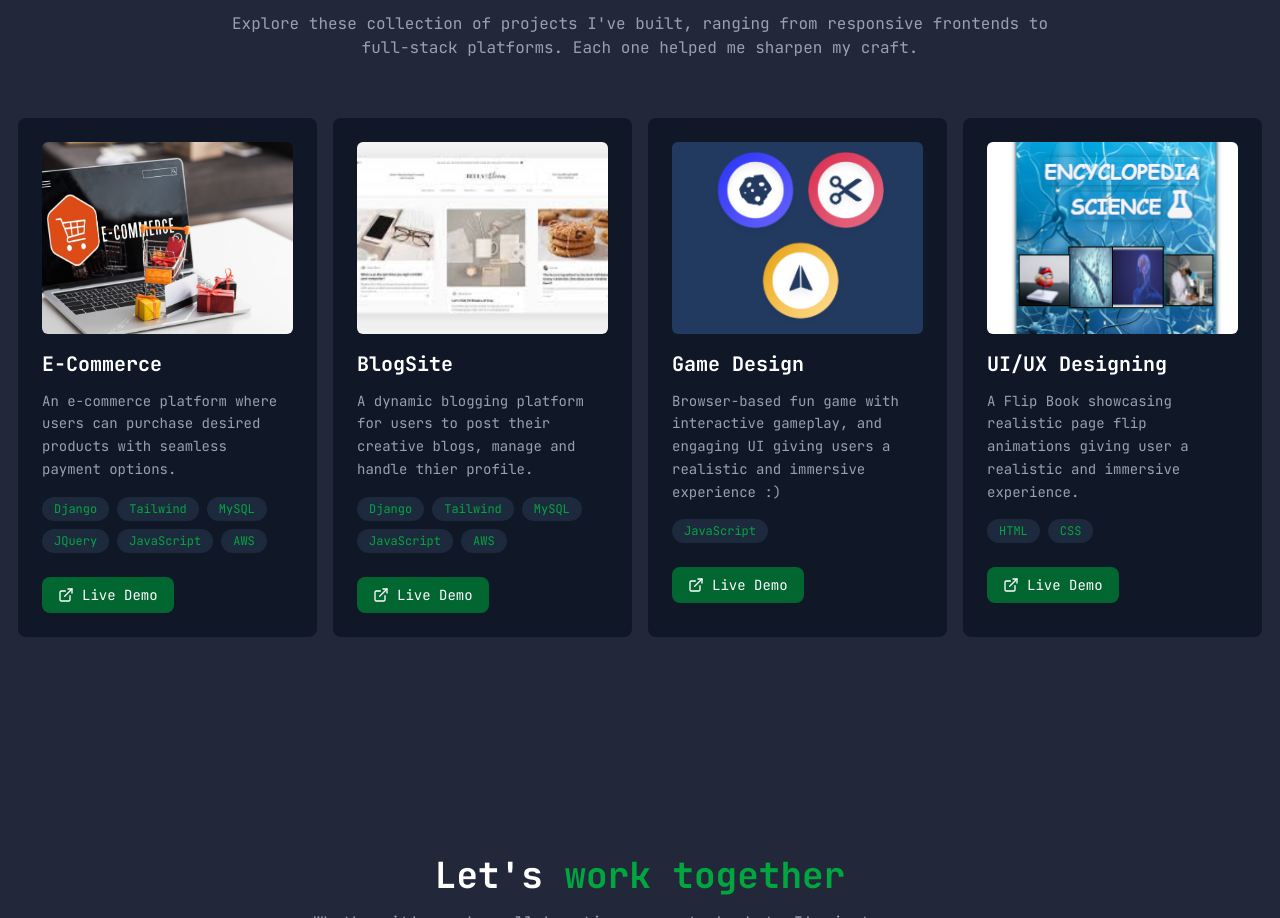
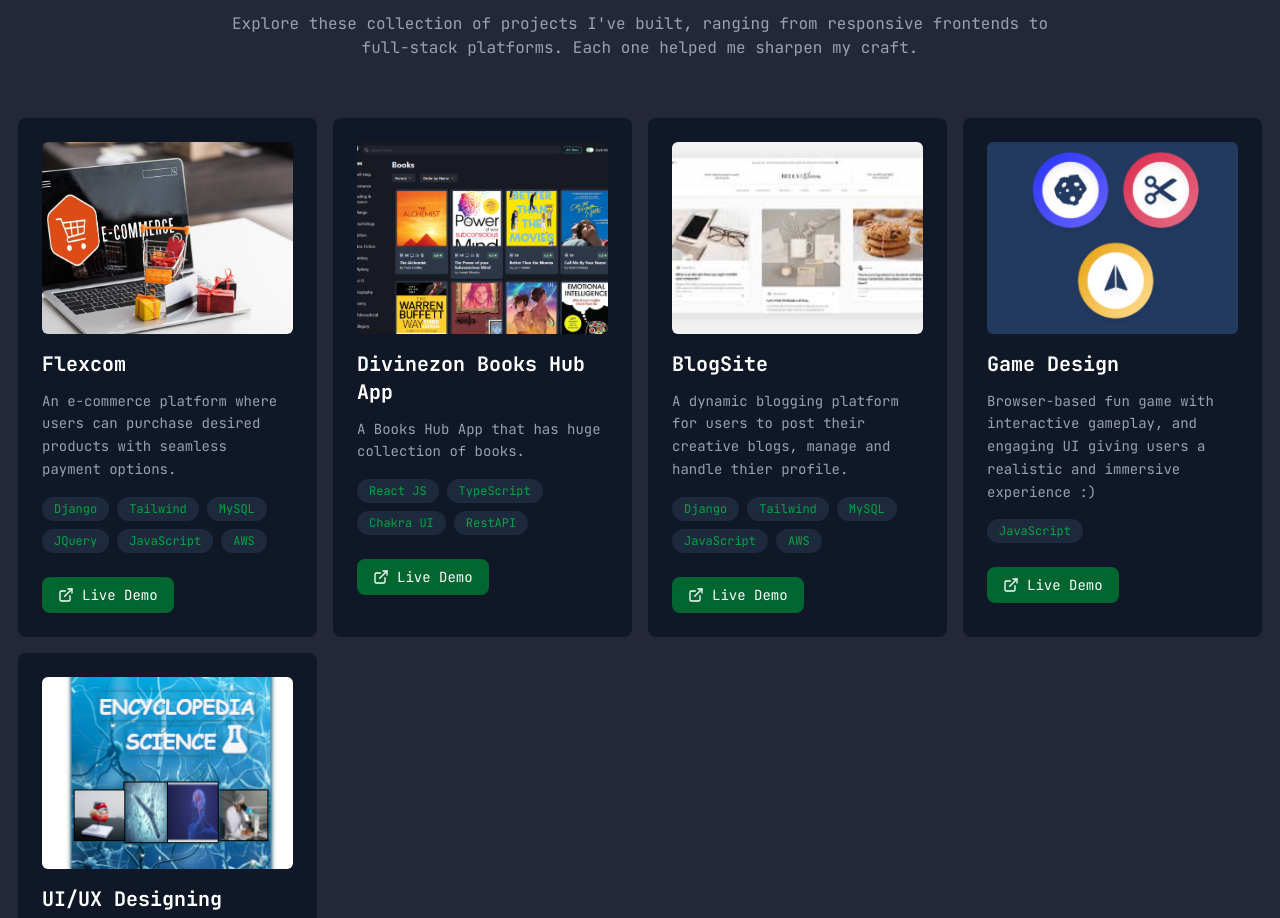
Before and after one commit to Sumnayak-Dev007/Portfolio, a Next.js app in the folder portfolio/: page / in a window 1280 px wide. Shown: the part 3123-4041 px from the top of the page. Built offline with nearby package versions, Linux system fonts and the light colour scheme.

Commit message:
new project added on 31st Oct

```diff
--- a/portfolio/assets/assets.js
+++ b/portfolio/assets/assets.js
@@ -84,7 +84,7 @@ export const assets = {
 
 export const workData = [
   {
-    title: 'E-Commerce',
+    title: 'Flexcom',
     description: 'Full Stack',
     bgImage: '/work-1.jpg',
     year: "2025",
@@ -92,6 +92,16 @@ export const workData = [
     link: "https://flexcom.sumanayak.com/",
     features: "An e-commerce platform where users can purchase desired products with seamless payment options.",
     stack: ["Django", "Tailwind", "MySQL","JQuery", "JavaScript", "AWS"],
+  },
+  {
+    title: 'Divinezon Books Hub App',
+    description: 'Frontend App',
+    bgImage: '/work-6.png',
+    year: "2025",
+    tag: "Books Hub",
+    link: "https://divinezon.com/",
+    features: "A Books Hub App that has huge collection of books. ",
+    stack: ["React JS", "TypeScript", "Chakra UI","RestAPI"],
   },
   {
     title: 'BlogSite',
```
Also changed, not shown: portfolio/public/work-6.png (added).
